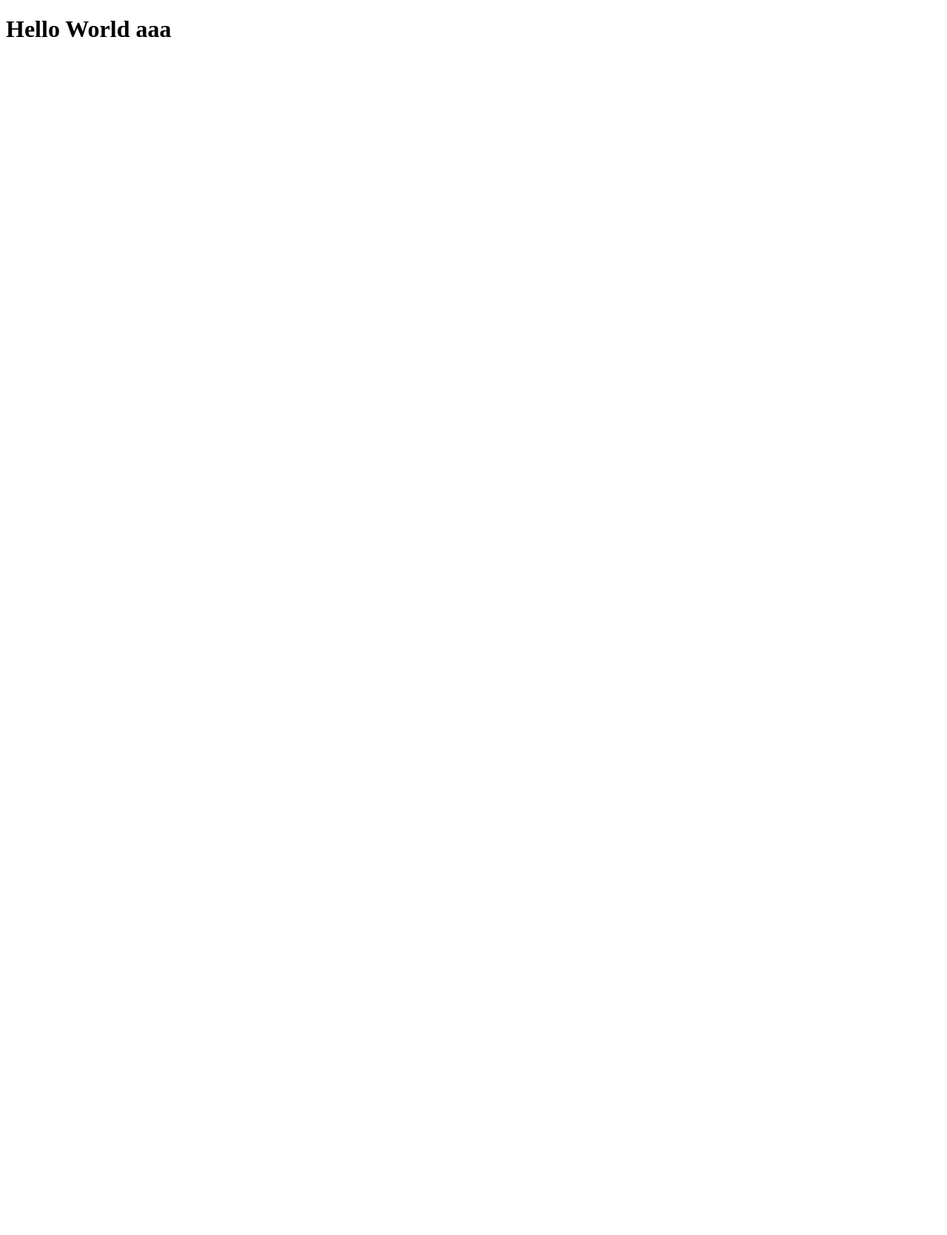
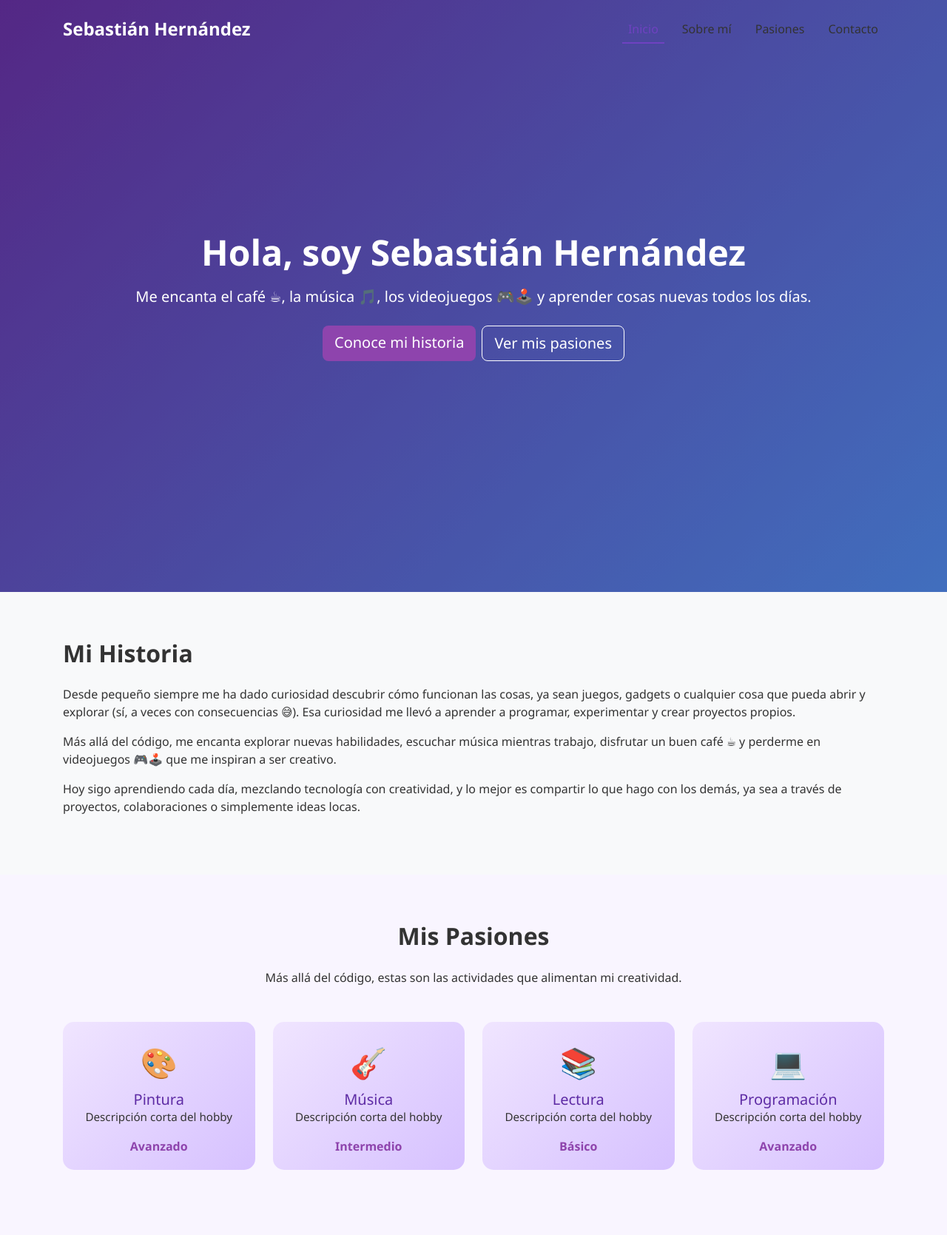
Before and after one commit to SebesHJDEV/Sebas_Dev, a plain HTML site: page index.html in a window 1280 px wide. Shown: the whole page at 74% size. Before the commit the page ends 800 px from the top, so only its background shows below. Drawn offline with nearby package versions, Linux system fonts and the light colour scheme.

Commit message:
avance 1

```diff
--- /dev/null
+++ b/index.css
@@ -0,0 +1,194 @@
+/* -------------------
+   General
+------------------- */
+body {
+  scroll-behavior: smooth;
+  font-family: 'Segoe UI', Tahoma, Geneva, Verdana, sans-serif;
+  background-color: #f8f9fa;
+  color: #333;
+  margin: 0;
+  padding: 0;
+}
+
+h1, h2, h3, h4, h5, h6 {
+  margin: 0;
+}
+
+.container {
+  max-width: 1140px;
+  margin: 0 auto;
+  padding: 0 15px;
+}
+
+/* -------------------
+   Navbar
+------------------- */
+.navbar {
+  background-color: transparent;
+  transition: background 0.4s, box-shadow 0.4s;
+  padding: 1rem 0;
+  position: fixed;
+  width: 100%;
+  z-index: 1000;
+}
+
+.navbar.scrolled {
+  background-color: #fff;
+  box-shadow: 0 2px 8px rgba(0,0,0,0.1);
+}
+
+.navbar .navbar-brand {
+  font-weight: 700;
+  font-size: 1.5rem;
+}
+
+.navbar .navbar-brand span {
+  color: #6f42c1; /* acento púrpura */
+}
+
+.navbar-nav .nav-item {
+  margin-left: 1rem;
+}
+
+.navbar-nav .nav-link {
+  position: relative;
+  color: #333;
+  font-weight: 500;
+  transition: color 0.3s;
+}
+
+.navbar-nav .nav-link::after {
+  content: "";
+  position: absolute;
+  width: 0;
+  height: 2px;
+  background: #6f42c1;
+  left: 0;
+  bottom: 0;
+  transition: width 0.3s;
+}
+
+.navbar-nav .nav-link:hover::after,
+.navbar-nav .nav-link.active::after {
+  width: 100%;
+}
+
+.navbar-nav .nav-link.active {
+  color: #6f42c1;
+}
+
+/* -------------------
+   Hero
+------------------- */
+.hero-section {
+  min-height: 100vh;
+  display: flex;
+  align-items: center;
+  justify-content: center;
+  text-align: center;
+  padding: 100px 1.5rem;
+  background: linear-gradient(135deg, #7034b1 0%, #5693fd 100%);
+  color: #fff;
+  position: relative;
+}
+
+.hero-section::before {
+  content: "";
+  position: absolute;
+  top: 0; left: 0;
+  width: 100%; height: 100%;
+  background-color: rgba(0,0,0,0.25);
+  z-index: 1;
+}
+
+.hero-section .container {
+  position: relative;
+  z-index: 2;
+}
+
+.hero-section h1 {
+  font-size: 3rem;
+  font-weight: 700;
+  margin-bottom: 1rem;
+}
+
+.hero-section p {
+  font-size: 1.25rem;
+  margin-bottom: 2rem;
+}
+
+.hero-section .btn-primary {
+  background-color: #8e44ad;
+  border: none;
+}
+
+.hero-section .btn-outline-secondary {
+  color: #fff;
+  border-color: #fff;
+}
+
+.hero-section .btn-outline-secondary:hover {
+  background-color: rgba(255,255,255,0.2);
+}
+
+/* -------------------
+   About & Personal Card
+------------------- */
+.about-section, .hobbies-section {
+  padding: 4rem 1.5rem;
+}
+
+.personal-card {
+  background-color: #fff;
+  border: 1px solid #dee2e6;
+  border-radius: .5rem;
+  padding: 2rem;
+  text-align: center;
+}
+
+.skills .progress {
+  height: 1rem;
+  margin-bottom: 1rem;
+}
+
+/* -------------------
+   Hobbies
+------------------- */
+.hobbies-section {
+  background: #f9f5ff;
+}
+
+.hobby-card {
+  background: linear-gradient(135deg, #f0e5ff 0%, #d6c1ff 100%);
+  padding: 20px;
+  border-radius: 15px;
+  text-align: center;
+  transition: transform 0.3s, box-shadow 0.3s;
+  color: #4b0082;
+  margin-bottom: 1.5rem;
+}
+
+.hobby-card:hover {
+  transform: translateY(-5px);
+  box-shadow: 0 8px 20px rgba(0,0,0,0.15);
+}
+
+.hobby-card .fs-1 {
+  font-size: 3rem;
+}
+
+.hobby-card h5 {
+  margin-top: 10px;
+  color: #5e2ca5;
+}
+
+.hobby-card p {
+  font-size: 0.95rem;
+  color: #333;
+}
+
+.hobby-card div {
+  margin-top: 5px;
+  font-weight: 600;
+  color: #8e44ad;
+}
--- a/index.html
+++ b/index.html
@@ -1,11 +1,121 @@
 <!DOCTYPE html>
-<html lang="en">
+<html lang="es">
+
 <head>
     <meta charset="UTF-8">
     <meta name="viewport" content="width=device-width, initial-scale=1.0">
-    <title>Document</title>
+    <title>Portfolio - Sebastián</title>
+    <!-- Bootstrap CSS -->
+    <link href="https://cdn.jsdelivr.net/npm/bootstrap@5.3.2/dist/css/bootstrap.min.css" rel="stylesheet">
+    <link rel="stylesheet" href="index.css">
+
 </head>
+
 <body>
-    <H1>Hello World aaa</H1>
+
+    <!-- Navbar -->
+<nav class="navbar navbar-expand-lg fixed-top navbar-dark">
+  <div class="container">
+    <a class="navbar-brand fw-bold" href="#hero">Sebastián Hernández</a>
+    <button class="navbar-toggler" type="button" data-bs-toggle="collapse" data-bs-target="#navbarNav">
+      <span class="navbar-toggler-icon"></span>
+    </button>
+    <div class="collapse navbar-collapse" id="navbarNav">
+      <ul class="navbar-nav ms-auto">
+        <li class="nav-item"><a class="nav-link active" href="#hero">Inicio</a></li>
+        <li class="nav-item"><a class="nav-link" href="#about">Sobre mí</a></li>
+        <li class="nav-item"><a class="nav-link" href="#hobbies">Pasiones</a></li>
+        <li class="nav-item"><a class="nav-link" href="#contact">Contacto</a></li>
+      </ul>
+    </div>
+  </div>
+</nav>
+
+
+    <!-- Hero -->
+    <section id="hero" class="hero-section">
+        <div class="container">
+            <h1 class="display-4 fw-bold">Hola, soy Sebastián Hernández</h1>
+            <p class="lead mb-4">
+                Me encanta el café ☕, la música 🎵, los videojuegos 🎮🕹️ y aprender cosas nuevas todos los días.
+            </p>
+            <div class="d-grid gap-2 d-sm-flex justify-content-sm-center">
+                <a href="#about" class="btn btn-primary btn-lg">Conoce mi historia</a>
+                <a href="#hobbies" class="btn btn-outline-secondary btn-lg">Ver mis pasiones</a>
+            </div>
+        </div>
+    </section>
+
+  <!-- About -->
+<section id="about" class="about-section bg-light">
+    <div class="container">
+        <h2 class="fw-bold mb-4">Mi Historia</h2>
+        <div class="row g-4">
+            <div class="col-lg-12">
+                <p>
+                    Desde pequeño siempre me ha dado curiosidad descubrir cómo funcionan las cosas,
+                    ya sean juegos, gadgets o cualquier cosa que pueda abrir y explorar (sí, a veces con consecuencias 😅).
+                    Esa curiosidad me llevó a aprender a programar, experimentar y crear proyectos propios.
+                </p>
+                <p>
+                    Más allá del código, me encanta explorar nuevas habilidades, escuchar música mientras trabajo,
+                    disfrutar un buen café ☕ y perderme en videojuegos 🎮🕹️ que me inspiran a ser creativo.
+                </p>
+                <p>
+                    Hoy sigo aprendiendo cada día, mezclando tecnología con creatividad, y lo mejor es compartir
+                    lo que hago con los demás, ya sea a través de proyectos, colaboraciones o simplemente ideas locas.
+                </p>
+            </div>
+        </div>
+    </div>
+</section>
+
+    <!-- Hobbies -->
+    <section id="hobbies" class="hobbies-section">
+        <div class="container">
+            <h2 class="fw-bold mb-4 text-center">Mis Pasiones</h2>
+            <p class="text-center mb-5">Más allá del código, estas son las actividades que alimentan mi creatividad.</p>
+            <div class="row g-4">
+                <div class="col-md-3">
+                    <div class="hobby-card">
+                        <div class="fs-1">🎨</div>
+                        <h5 class="mt-2">Pintura</h5>
+                        <p>Descripción corta del hobby</p>
+                        <div>Avanzado</div>
+                    </div>
+                </div>
+                <div class="col-md-3">
+                    <div class="hobby-card">
+                        <div class="fs-1">🎸</div>
+                        <h5 class="mt-2">Música</h5>
+                        <p>Descripción corta del hobby</p>
+                        <div>Intermedio</div>
+                    </div>
+                </div>
+                <div class="col-md-3">
+                    <div class="hobby-card">
+                        <div class="fs-1">📚</div>
+                        <h5 class="mt-2">Lectura</h5>
+                        <p>Descripción corta del hobby</p>
+                        <div>Básico</div>
+                    </div>
+                </div>
+                <div class="col-md-3">
+                    <div class="hobby-card">
+                        <div class="fs-1">💻</div>
+                        <h5 class="mt-2">Programación</h5>
+                        <p>Descripción corta del hobby</p>
+                        <div>Avanzado</div>
+                    </div>
+                </div>
+            </div>
+        </div>
+    </section>
+
+
+
+    <!-- Bootstrap JS -->
+    <script src="https://cdn.jsdelivr.net/npm/bootstrap@5.3.2/dist/js/bootstrap.bundle.min.js"></script>
 </body>
+
 </html>
```
